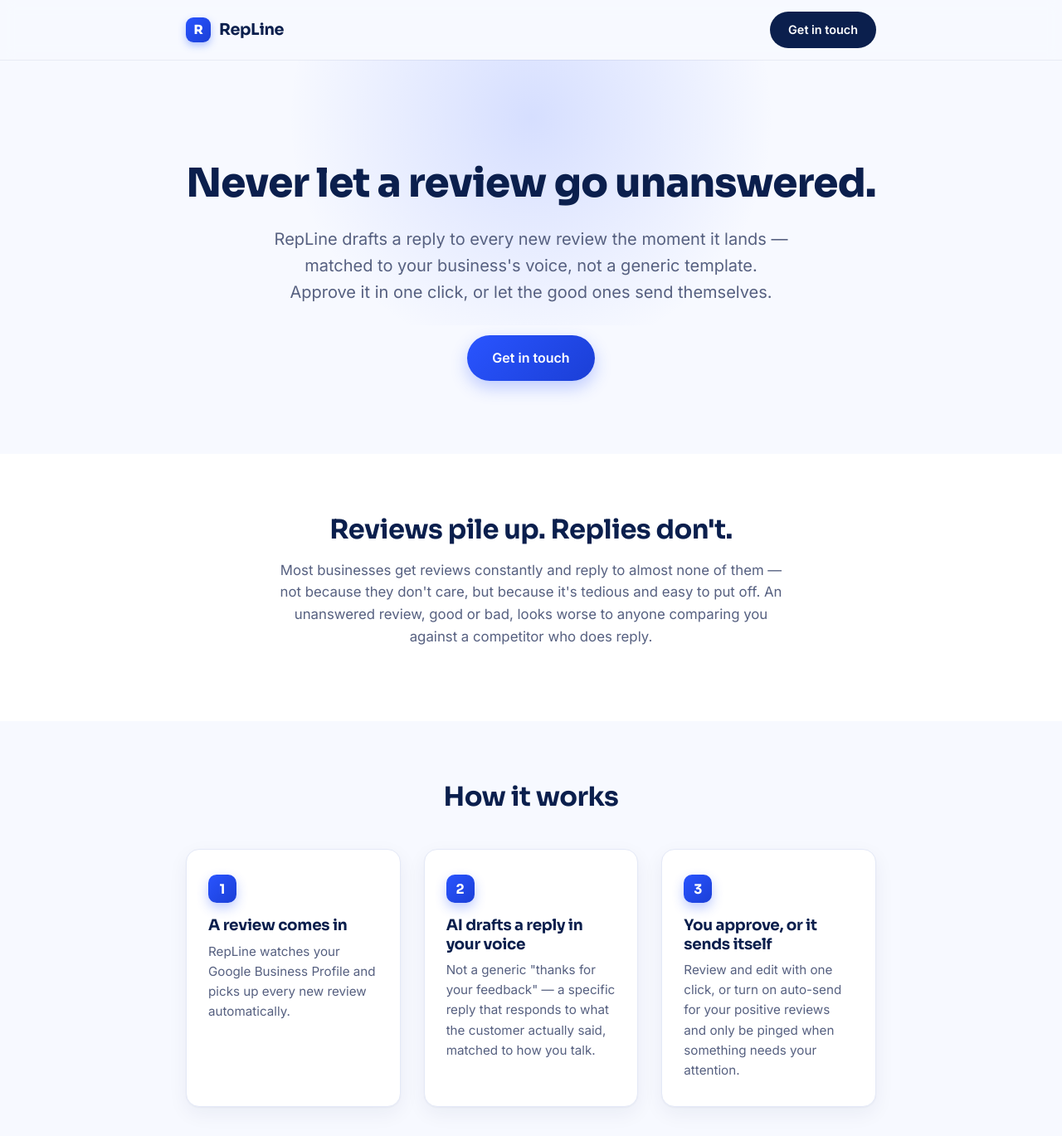
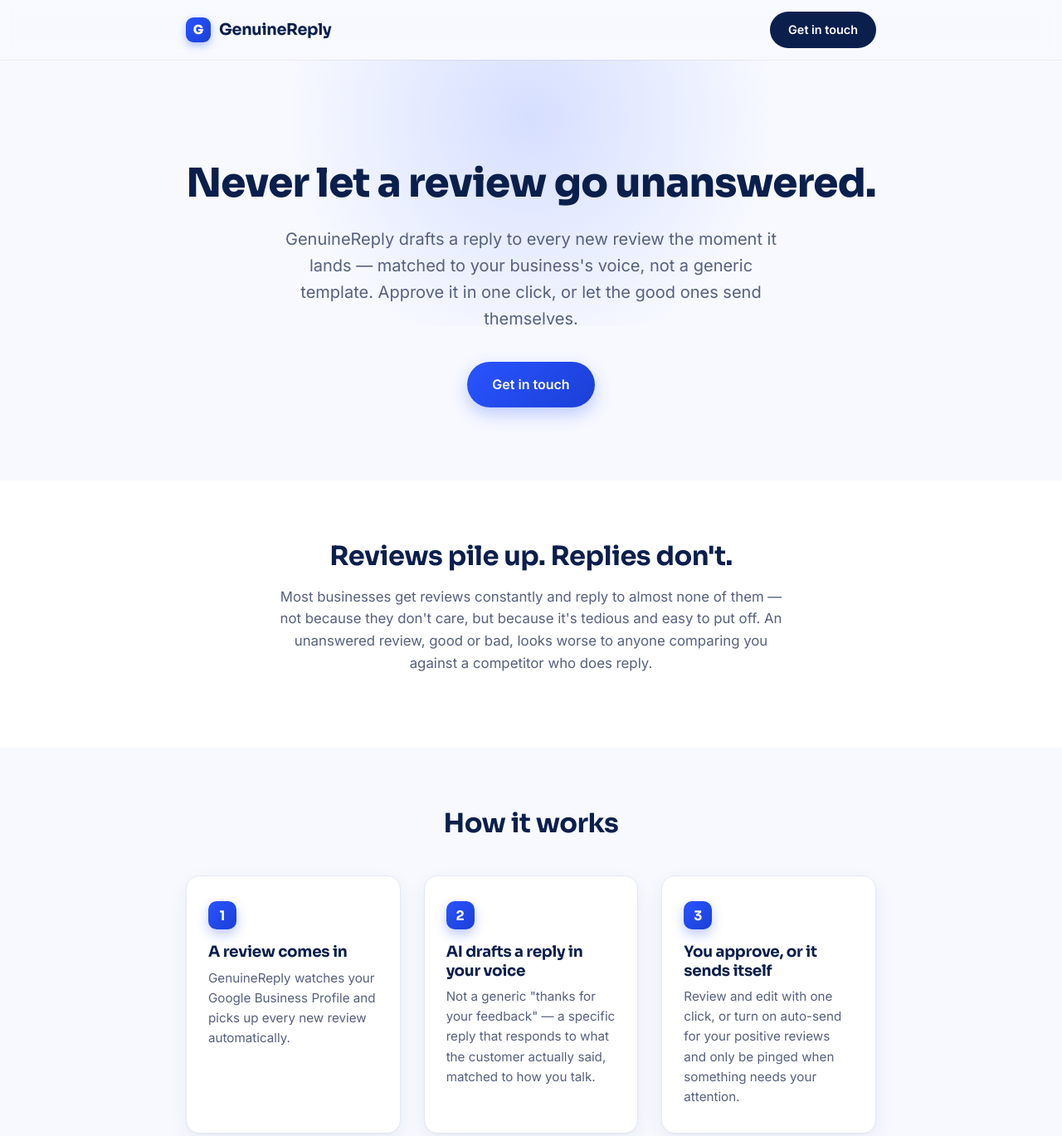
Before and after one commit to smyers-bot/genuinereply-site, a plain HTML site: page index.html in a window 1280 px wide. Shown: the top 1369 px of the page at 83% size. Drawn offline with Linux system fonts and the light colour scheme.

Commit message:
Rebrand to GenuineReply
Repline was already taken (domain unavailable). GenuineReply verified
clean of any direct reputation-management competitor, unlike several
rejected candidates along the way: Ovation and Verity are both live
direct competitors in this exact space; Repute collided with an
Amazon-owned .ai domain, a patent-holding .com, and a near-identical
competitor (ReputeUp.ai); Candor and bare Genuine are both saturated
across the broader AI-startup naming space. GenuineReply sidesteps the
bare-word collision problem as a compound name.

```diff
--- a/index.html
+++ b/index.html
@@ -3,18 +3,18 @@
 <head>
 <meta charset="UTF-8">
 <meta name="viewport" content="width=device-width, initial-scale=1.0">
-<title>RepLine — AI-drafted replies to every review, in your voice</title>
-<meta name="description" content="RepLine drafts tone-matched replies to every Google review the moment it lands. Approve with one click, or auto-send the good ones — bad reviews are never sent without you.">
-<link rel="canonical" href="https://repline.ai/">
+<title>GenuineReply — AI-drafted replies to every review, in your voice</title>
+<meta name="description" content="GenuineReply drafts tone-matched replies to every Google review the moment it lands. Approve with one click, or auto-send the good ones — bad reviews are never sent without you.">
+<link rel="canonical" href="https://genuinereply.ai/">
 
 <meta property="og:type" content="website">
-<meta property="og:url" content="https://repline.ai/">
-<meta property="og:title" content="RepLine — AI-drafted replies to every review, in your voice">
-<meta property="og:description" content="RepLine drafts tone-matched replies to every Google review the moment it lands. Approve with one click, or auto-send the good ones — bad reviews are never sent without you.">
+<meta property="og:url" content="https://genuinereply.ai/">
+<meta property="og:title" content="GenuineReply — AI-drafted replies to every review, in your voice">
+<meta property="og:description" content="GenuineReply drafts tone-matched replies to every Google review the moment it lands. Approve with one click, or auto-send the good ones — bad reviews are never sent without you.">
 
 <meta name="twitter:card" content="summary">
-<meta name="twitter:title" content="RepLine — AI-drafted replies to every review, in your voice">
-<meta name="twitter:description" content="RepLine drafts tone-matched replies to every Google review the moment it lands. Approve with one click, or auto-send the good ones — bad reviews are never sent without you.">
+<meta name="twitter:title" content="GenuineReply — AI-drafted replies to every review, in your voice">
+<meta name="twitter:description" content="GenuineReply drafts tone-matched replies to every Google review the moment it lands. Approve with one click, or auto-send the good ones — bad reviews are never sent without you.">
 
 <link rel="preconnect" href="https://fonts.googleapis.com">
 <link rel="preconnect" href="https://fonts.gstatic.com" crossorigin>
@@ -26,7 +26,7 @@
 
 <header class="site-header">
   <div class="container header-inner">
-    <div class="logo"><span class="logo-mark">R</span>RepLine</div>
+    <div class="logo"><span class="logo-mark">G</span>GenuineReply</div>
     <a class="btn btn-small" href="#contact">Get in touch</a>
   </div>
 </header>
@@ -37,7 +37,7 @@
     <div class="container">
       <h1>Never let a review go unanswered.</h1>
       <p class="lede">
-        RepLine drafts a reply to every new review the moment it lands — matched
+        GenuineReply drafts a reply to every new review the moment it lands — matched
         to your business's voice, not a generic template. Approve it in one
         click, or let the good ones send themselves.
       </p>
@@ -64,7 +64,7 @@
         <div class="step">
           <div class="step-number">1</div>
           <h3>A review comes in</h3>
-          <p>RepLine watches your Google Business Profile and picks up every new review automatically.</p>
+          <p>GenuineReply watches your Google Business Profile and picks up every new review automatically.</p>
         </div>
         <div class="step">
           <div class="step-number">2</div>
@@ -91,7 +91,7 @@
       <h2>Bad reviews are never auto-sent. Ever.</h2>
       <p>
         Anything at 1 or 2 stars is always held for you to read and approve
-        personally — never sent automatically, no matter what. RepLine
+        personally — never sent automatically, no matter what. GenuineReply
         drafts a thoughtful response ready for your review, but the decision
         on anything sensitive stays yours.
       </p>
@@ -102,12 +102,12 @@
     <div class="container">
       <h2>Built with real restaurant owners, not hypothetical ones.</h2>
       <p>
-        RepLine is being developed hand-in-hand with an actual South
+        GenuineReply is being developed hand-in-hand with an actual South
         Carolina restaurant group running multiple locations — not
         personas in a deck. If you run one location or ten, let's talk
         about what this could look like for you.
       </p>
-      <a class="btn btn-primary" href="mailto:thayes0327@gmail.com?subject=RepLine">
+      <a class="btn btn-primary" href="mailto:thayes0327@gmail.com?subject=GenuineReply">
         Email us
       </a>
     </div>
@@ -117,7 +117,7 @@
 
 <footer class="site-footer">
   <div class="container">
-    <p>&copy; 2026 RepLine. <a href="mailto:thayes0327@gmail.com">thayes0327@gmail.com</a></p>
+    <p>&copy; 2026 GenuineReply. <a href="mailto:thayes0327@gmail.com">thayes0327@gmail.com</a></p>
   </div>
 </footer>
 
```
